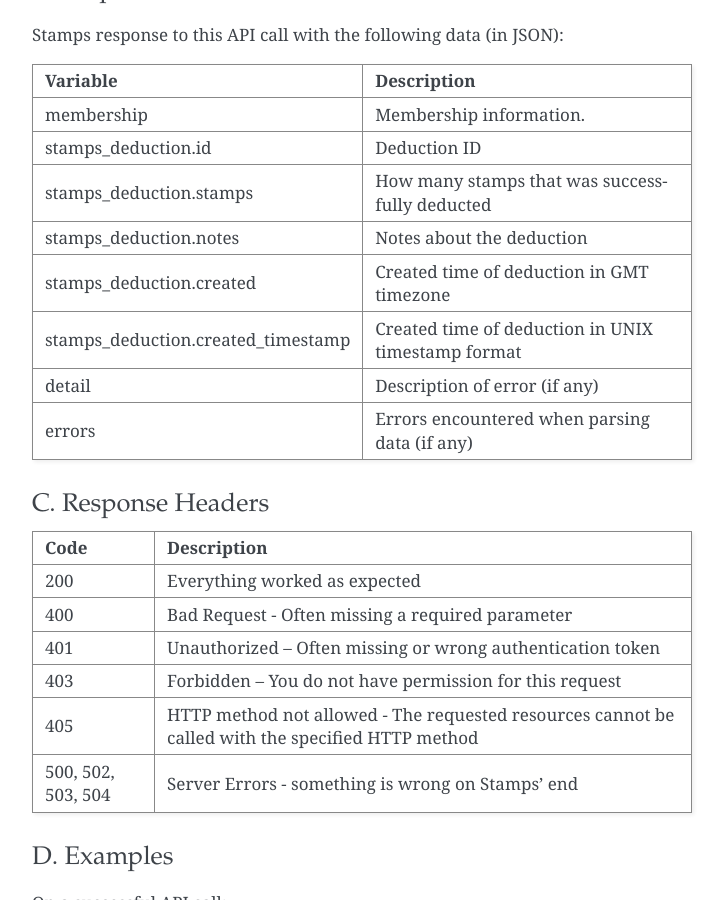
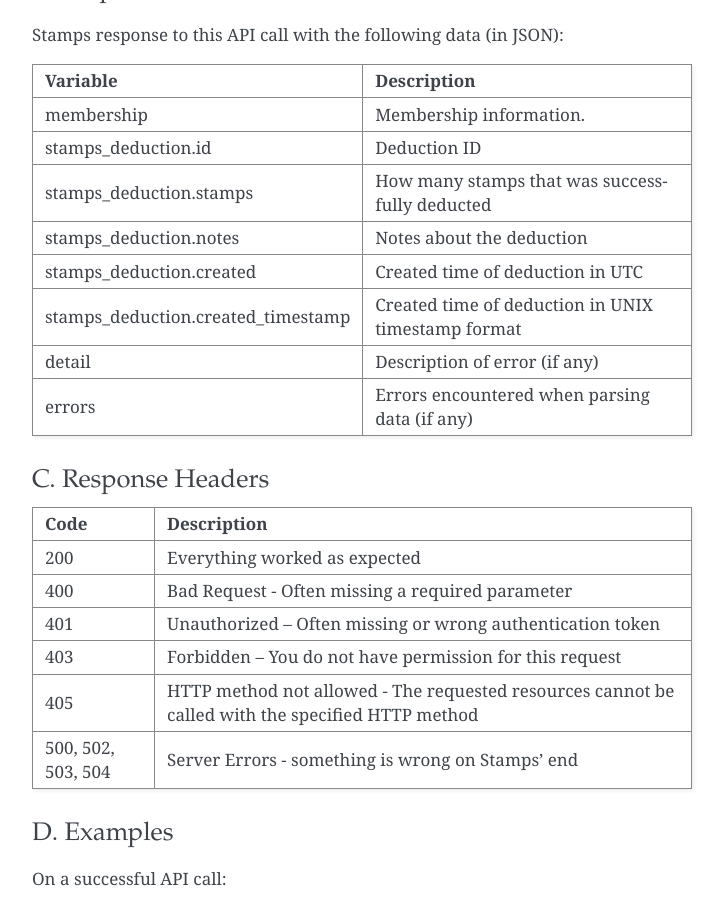
Before and after one commit to ui/stamps-api-docs, a Sphinx documentation site: the page built from source/stamps_api.rst, in a window 1280 px wide and 900 px high, scrolled down 2639 px. Shown: the whole window, without its empty margins (388-1112 px from the left). Built offline with Sphinx 7.4.7, drawn with Linux system fonts in a browser that asks for light colours.

Commit message:
change gmt to utc

```diff
--- a/source/stamps_api.rst
+++ b/source/stamps_api.rst
@@ -141,7 +141,7 @@ membership                            Membership information.
 stamps_deduction.id                   Deduction ID
 stamps_deduction.stamps               How many stamps that was successfully deducted
 stamps_deduction.notes                Notes about the deduction
-stamps_deduction.created              Created time of deduction in GMT timezone
+stamps_deduction.created              Created time of deduction in UTC
 stamps_deduction.created_timestamp    Created time of deduction in UNIX timestamp format
 detail                                Description of error (if any)
 errors                                Errors encountered when parsing
```
